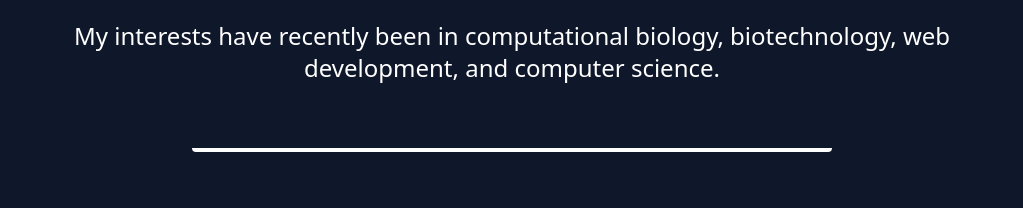
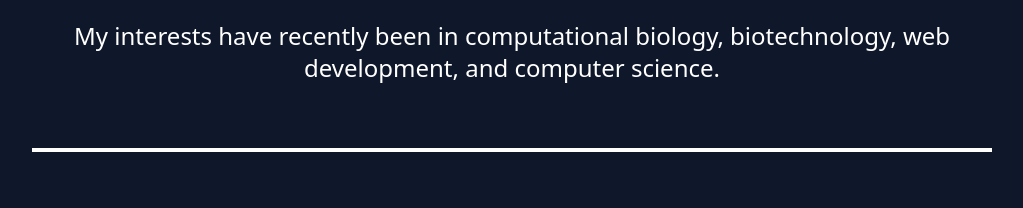
Before and after one commit to jordantwells42/jordantwells-next, a Next.js app: page / in a window 1280 px wide. Shown: the part 1060-1268 px from the top of the page, without its empty margins (128-1151 px from the left). Built offline with nearby package versions, Linux system fonts and the light colour scheme.

Commit message:
improved divider styling

```diff
--- a/components/divider.js
+++ b/components/divider.js
@@ -2,7 +2,7 @@ import React from 'react'
 
 export default function Divider(){
     return (
-      <div className="h-4 w-1/2 flex items-center justify-center border-white rounded border-b-4 my-3">
+      <div className="h-4 w-3/4 flex items-center justify-center border-white border-b-4 my-3">
       </div>
     )
 }
```
